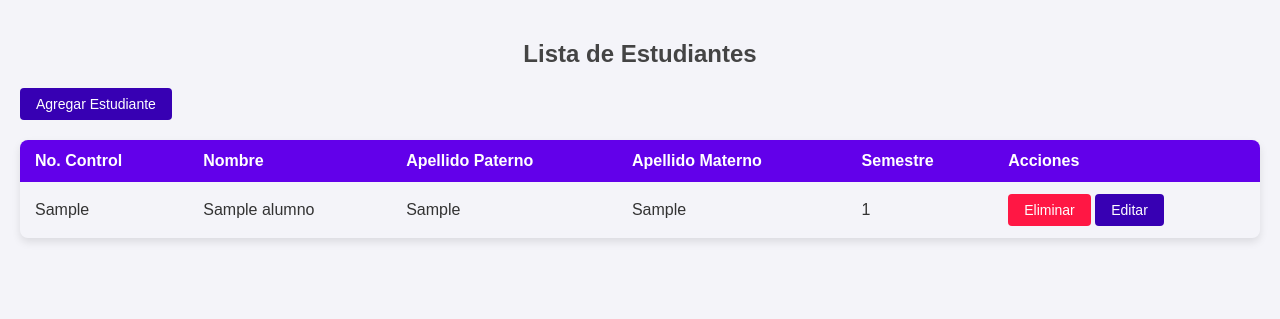
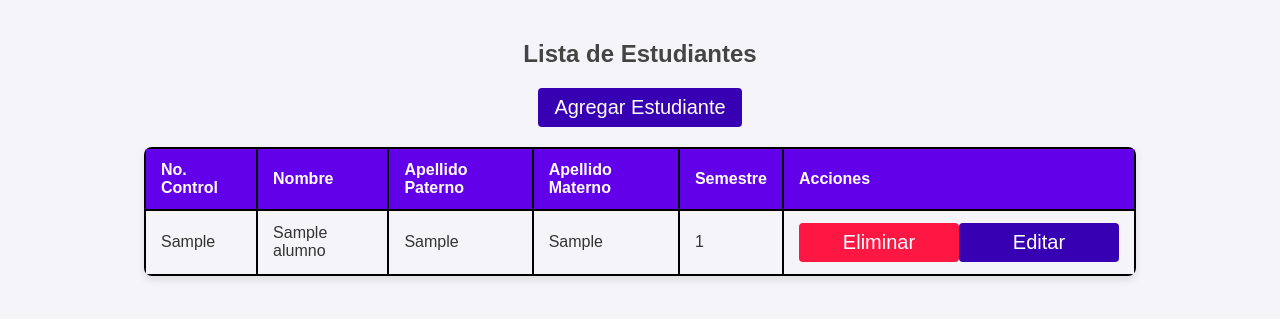
Before and after one commit to VladG2332/CRUD-WEB, a Flask app: page / in a window 1280 px wide. Shown: the top 319 px of the page. Run offline with Flask 3, Linux system fonts and the light colour scheme; tables that the repository leaves empty hold one stand-in row (values such as "Sample post").

Commit message:
Version 1.0: Version Estable CRUD-TecNM

```diff
--- a/app.py
+++ b/app.py
@@ -38,7 +38,7 @@ def nuevo_estudiante():
 
 @app.route('/agregar_estudiante', methods=['POST'])
 def agregar_estudiante():
-    data = request.form
+    data = request.get_json()
     nuevo_estudiante = Estudiante(
         no_control=data['no_control'],
         nombre=data['nombre'],
@@ -50,7 +50,6 @@ def agregar_estudiante():
     db.session.commit()
     return jsonify({'mensaje': 'Estudiante agregado con éxito'})
 
-
 # Ruta para eliminar estudiante
 @app.route('/eliminar_estudiante/<no_control>', methods=['DELETE'])
 def eliminar_estudiante(no_control):
@@ -60,7 +59,6 @@ def eliminar_estudiante(no_control):
         db.session.commit()
         return jsonify({'mensaje': 'Estudiante eliminado'})
     return jsonify({'mensaje': 'Estudiante no encontrado'}), 404
-
 
 # Ruta para editar estudiante
 @app.route('/editar_estudiante/<no_control>', methods=['GET'])
@@ -72,7 +70,7 @@ def editar_estudiante(no_control):
 
 @app.route('/actualizar_estudiante', methods=['POST'])
 def actualizar_estudiante():
-    data = request.form
+    data = request.get_json()
     estudiante = Estudiante.query.filter_by(no_control=data['no_control']).first()
     if estudiante:
         estudiante.nombre = data['nombre']
@@ -82,8 +80,6 @@ def actualizar_estudiante():
         db.session.commit()
         return jsonify({'mensaje': 'Estudiante actualizado'})
     return jsonify({'mensaje': 'Estudiante no encontrado'}), 404
-
-
 
 @app.route('/obtener_estudiante/<no_control>', methods=['GET'])
 def obtener_estudiante(no_control):
@@ -98,7 +94,6 @@ def obtener_estudiante(no_control):
         })
     return jsonify({'mensaje': 'Estudiante no encontrado'}), 404
 
-
 # Ruta principal
 @app.route('/')
 def index():
--- a/static/styles.css
+++ b/static/styles.css
@@ -13,19 +13,28 @@ h2 {
     margin-bottom: 20px;
 }
 
+.contenedor_tabla {
+    display: flex;
+    justify-content: center;
+    align-items: center;
+    flex-direction: column;
+}
+
 /* Estilos para la tabla */
 table {
-    width: 100%;
+    width: 80%;
     border-collapse: collapse;
     margin: 20px 0;
     box-shadow: 0 4px 8px rgba(0, 0, 0, 0.1);
     border-radius: 8px;
     overflow: hidden;
+
 }
 
 th, td {
     padding: 12px 15px;
     text-align: left;
+    border: 2px solid #000000;
 }
 
 th {
@@ -49,7 +58,7 @@ button {
     border: none;
     border-radius: 4px;
     cursor: pointer;
-    font-size: 14px;
+    font-size: 20px;
     transition: background-color 0.3s ease, transform 0.2s ease;
 }
 
@@ -70,8 +79,11 @@ button:hover {
 
 .contenedor_botones {
     display: flex;
-    justify-content: space-between;
-    margin-bottom: 20px;
+    justify-content: space-around;
+}
+
+.btn_acciones {
+    min-width: 10rem;
 }
 
 .btn_cancelar {
--- a/templates/index.html
+++ b/templates/index.html
@@ -7,10 +7,11 @@
     <link rel="stylesheet" href="{{ url_for('static', filename='styles.css') }}">
 </head>
 <body>
+    <h2>Lista de Estudiantes</h2>
 
-    <h2>Lista de Estudiantes</h2>
+
+    <div class="contenedor_tabla">
         <button onclick="window.location.href='/nuevo_estudiante'" class="btn_nuevo">Agregar Estudiante</button>
-
         <table>
             <thead>
                 <tr>
@@ -23,9 +24,9 @@
                 </tr>
             </thead>
             <tbody id="tabla-estudiantes">
-
             </tbody>
         </table>
+    </div>
 
     <script>
         async function obtenerEstudiantes() {
@@ -44,8 +45,11 @@
                         <td>${est.ap_materno}</td>
                         <td>${est.semestre}</td>
                         <td>
-                            <button onclick="eliminarEstudiante('${est.no_control}')" class="btn_eliminar">Eliminar</button>
-                            <button onclick="editarEstudiante('${est.no_control}')" class="btn_editar">Editar</button>
+                            <div class="contenedor_botones">
+                                <button onclick="eliminarEstudiante('${est.no_control}')" class="btn_acciones btn_eliminar">Eliminar</button>
+                                <button onclick="editarEstudiante('${est.no_control}')" class="btn_acciones btn_editar">Editar</button>
+                            </div>
+
                         </td>
                     `;
                     tabla.appendChild(fila);
@@ -68,10 +72,7 @@
             obtenerEstudiantes();
         }
 
-
-
         window.onload = obtenerEstudiantes;
     </script>
-
 </body>
 </html>
```
Also changed, not shown: templates/editar_estudiante.html (+11 -4 lines), templates/nuevo_estudiante.html (+11 -6 lines), 1 other file. Lines whose indentation alone changed are shown as unchanged.
